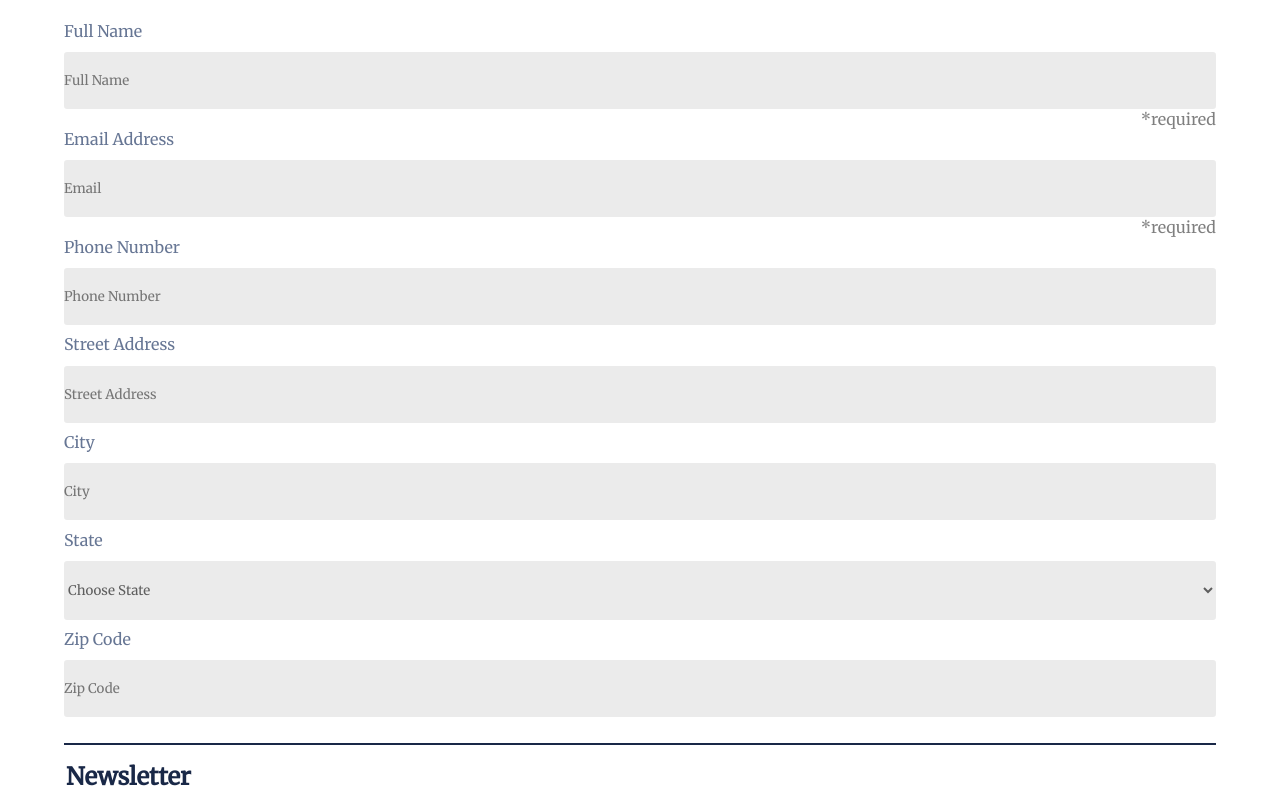
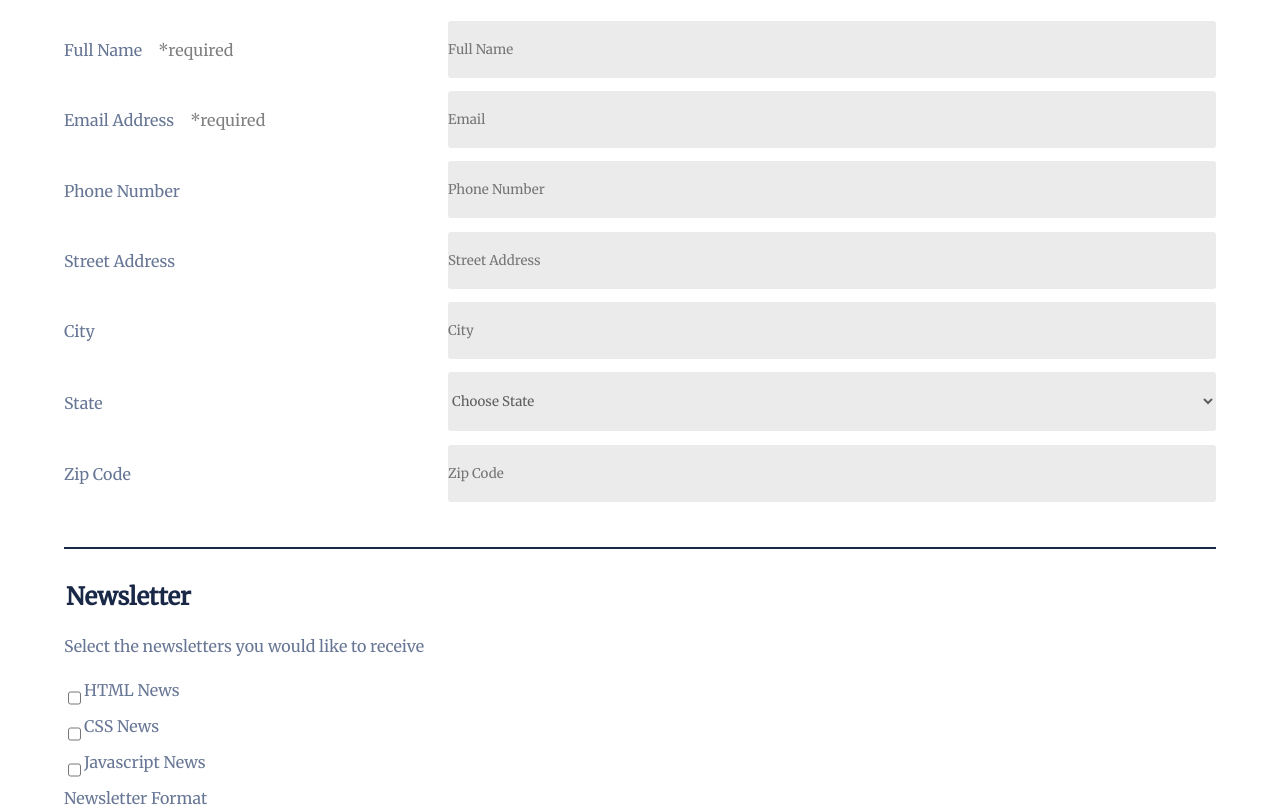
Before and after one commit to Hanzou86/registration-form, a plain HTML site: page index.html in a window 1280 px wide. Shown: the part 309-1120 px from the top of the page. Drawn offline with Linux system fonts and the light colour scheme.

Commit message:
finished 768px media query

```diff
--- a/index.html
+++ b/index.html
@@ -24,32 +24,32 @@
             <fieldset class='flex'>
                 <legend>Contact Information</legend>
 
-                <div class='flex'></div>
+                <div class='flex'>
                     <label for='full-name'>Full Name</label>
                     <input type='text' id='full-name' name='full-name' placeholder='Full Name'><span class='required'>*required</span>
                 </div>
 
-                <div class='flex'></div>
+                <div class='flex'>
                     <label for='email'>Email Address</label>
                     <input type='email' id='email' name='email' placeholder='Email'><span class='required'>*required</span>
                 </div>
 
-                <div class='flex'></div>
+                <div class='flex'>
                     <label for='phone'>Phone Number</label>
                     <input type='tel' id='phone' name='phone' placeholder='Phone Number'>
                 </div>
 
-                <div class='flex'></div>
+                <div class='flex'>
                     <label for='address'>Street Address</label>
                     <input type='text' id='address' name='address' placeholder='Street Address'>
                 </div>
 
-                <div class='flex'></div>
+                <div class='flex'>
                     <label for='city'>City</label>
                     <input type='text' id='city' name='city' placeholder='City'>
                 </div>
 
-                <div class='flex'></div>
+                <div class='flex'>
                     <label for='state'>State</label>
                     <select id='state' name='state' placeholder='choose state'>
                         <option value='' hidden>Choose State</option>
@@ -107,7 +107,7 @@
                     </select>
                 </div>
 
-                <div class='flex'></div>
+                <div class='flex'>
                     <label for='zip'>Zip Code</label>
                     <input type='text' id='zip' name='zip' placeholder='Zip Code'>
                 </div>
@@ -118,14 +118,14 @@
             <fieldset class='flex'>
                 <legend>Newsletter</legend>
 
-                <div class='flex'></div>
+                <div class='flex'>
                     <label>Select the newsletters you would like to receive</label>
                     <div class='btn-flex'><input type='checkbox' id='html-news' name='news'><label for='news'>HTML News</label></div>
                     <div class='btn-flex'><input type='checkbox' id='css-news' name='news'><label for='news'>CSS News</label></div>
                     <div class='btn-flex'><input type='checkbox' id='js-news' name='news'><label for='news'>Javascript News</label></div>
                 </div>
 
-                <div class='flex'></div>
+                <div class='flex'>
                     <label>Newsletter Format</label>
                     <div class='btn-flex'><input type='radio' id='html-format' name='format'><label for='format'>HTML</label></div>
                     <div class='btn-flex'><input type='radio' id='txt-format' name='format'><label for='format'>Plain text</label></div>
--- a/style.css
+++ b/style.css
@@ -1,11 +1,80 @@
+/* ---General Styles--- */
+
 * {
     box-sizing: border-box;
     font-family: 'Merriweather', serif;
 }
 
-body, h1 {
+body {
     margin: 0;
 }
+
+h1 {
+    margin: 0;
+    font-size: 1.5em;
+    letter-spacing: .02em;
+    color: rgba(255,255,255, 80%);
+}
+
+h2 {
+    font-weight: 600;
+}
+
+/* ---Body Styles--- */
+
+header {
+    padding: 1.6em 0;
+    background-color: rgba(0, 17, 51, .90);
+}
+
+main {
+    margin: 4px 5% 0;
+    padding-top: 2em;
+    border-top: 2px solid rgba(0, 17, 51, .90);
+}
+
+footer {
+    font-style: italic;
+}
+
+/* ---Form Styles--- */
+
+fieldset {
+    border: none;
+    padding: 0;
+    margin: 0;
+}
+
+textarea {
+    margin: 1em 0;
+    width: 100%;
+}
+
+label {
+    margin-bottom: .7em;
+    color: rgba(0, 26, 77, .6);
+}
+
+select {
+    color: rgba(0,0,0, 60%);
+}
+
+legend {
+    margin-bottom: 1em;
+    font-weight: 600;
+}
+
+button {
+    margin: .8em 0;
+    padding: 1.2em 0;
+    font-size: 1.5em;
+    border: none;
+    border-radius: 5px;
+    color: white;
+    background-color: rgba(46, 184, 184, .9);
+}
+
+/* ---Flex Styles--- */
 
 .flex {
     display: flex;
@@ -16,26 +85,7 @@ body, h1 {
     display: flex;
 }
 
-fieldset {
-    border: none;
-    padding: 0;
-    margin: 0;
-}
-
-header {
-    padding: 1.6em 0;
-    background-color: rgba(0, 17, 51, .90);
-}
-
-h1 {
-    color: rgba(255,255,255, 80%);
-    font-size: 1.5em;
-    letter-spacing: .02em;
-}
-
-h2 {
-    font-weight: 600;
-}
+/* ---Misc. Styles--- */
 
 .intro h2, legend {
     font-size: 1.5em;
@@ -46,7 +96,7 @@ h1, .intro, footer {
     text-align: center;
 }
 
-.intro, main {
+.intro {
     margin: 0 5%;
 }
 
@@ -61,28 +111,12 @@ h1, .intro, footer {
     border-bottom: 4px solid rgba(0, 17, 51, .90);
 }
 
-main {
-    margin-top: 4px;
-    padding-top: 2em;
-    border-top: 2px solid rgba(0, 17, 51, .90);
-}
-
 input, select, textarea {
     border: none;
     padding: 1.5em 0;
     border-radius: 3px;
     background-color: rgba(0,0,0, 8%);
     outline-color: rgba(0, 17, 51, .60);
-}
-
-textarea {
-    margin: 1em 0;
-    width: 100%;
-}
-
-label {
-    margin-bottom: .7em;
-    color: rgba(0, 26, 77, .6);
 }
 
 form fieldset:first-child input:nth-of-type(n+3), select {
@@ -93,39 +127,57 @@ form fieldset:last-child label {
     margin-bottom: 1em;
 }
 
-
-
 hr {
     margin: 1em 0;
     border: 1px solid rgba(0, 17, 51, .90);
 }
-
-select {
-    color: rgba(0,0,0, 60%);
-}
-
-legend {
-    margin-bottom: 1em;
-    font-weight: 600;
-}
-
-
 
 .required {
     align-self: flex-end;
     color: rgba(0,0,0, 50%);
 }
 
-button {
-    margin: .8em 0;
-    padding: 1.2em 0;
-    font-size: 1.5em;
-    border: none;
-    border-radius: 5px;
-    color: white;
-    background-color: rgba(46, 184, 184, .9);
+
+/* ///Media Queries/// */
+
+@media screen and (min-width: 768px) {
+     fieldset:first-child .flex {
+        flex-direction: row;
+        align-items: center;
+    }
+
+     Fieldset:first-child input, select {
+        flex: 2;
+        margin-bottom: 1em;
+     }
+
+     Fieldset:first-child label {
+        flex: 1;
+     }
+
+
+
+     .required {
+         display: none;
+     }
+
+     fieldset:first-child .flex:nth-of-type(-n+2) label:after {
+        content: '*required';
+        margin-left: 1em;
+        color: rgba(0,0,0, 50%);
+     }
+
+     #zip {
+         width: 25%;
+     }
+
+     hr {
+         margin: 2em 0;
+     }
+
+     fieldset:last-child .flex > label,
+     fieldset:last-child .flex:nth-of-type(3),
+     fieldset:last-child .flex:nth-of-type(5) {
+         margin-bottom: 1.5em;
+     }
 }
-
-footer {
-    font-style: italic;
-}
```
